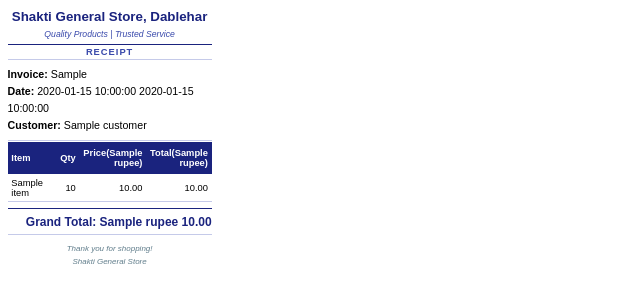
After one commit to MahajanMohit/Invoice_generator, a Flask app: template templates/print_receipt.html in a window 1280 px wide. The commit adds this page. Shown: the top 303 px of the page, without its empty margins (0-640 px from the left). Run offline with Flask 3, Linux system fonts and the light colour scheme; the template is opened without the code that fills it: most values are stand-ins (such as "Sample title", 1, 10 or a date in 2020).

Commit message:
Fix print margins, update store name, clean up modal labels
- Add HTML receipt page (/print-receipt/<invoice_no>) with CSS
  @page { size: 58mm auto; margin: 0mm } — eliminates all browser
  print margin issues; auto-triggers print dialog on load
- Store invoice items in new invoice_items table so HTML receipt
  can render full line-item detail
- Print button now opens HTML receipt instead of PDF
- Update store name to 'Shakti General Store, Dablehar' (header + receipt)
- Network pill shows shakti.local:5000 instead of IP
- Remove '52mm' from Print Receipt button label

Co-Authored-By: Claude Sonnet 4.6 <noreply@anthropic.com>

```diff
--- a/app.py
+++ b/app.py
@@ -74,6 +74,16 @@ def init_db():
                 created_at  TEXT    NOT NULL DEFAULT (datetime('now','localtime'))
             )
         """)
+        con.execute("""
+            CREATE TABLE IF NOT EXISTS invoice_items (
+                id          INTEGER PRIMARY KEY AUTOINCREMENT,
+                invoice_id  INTEGER NOT NULL REFERENCES invoices(id),
+                item_name   TEXT    NOT NULL,
+                qty         REAL    NOT NULL,
+                unit_price  REAL    NOT NULL,
+                total       REAL    NOT NULL
+            )
+        """)
         con.commit()
 
 def db_next_invoice_number():
@@ -82,15 +92,35 @@ def db_next_invoice_number():
     last_id = row[0] if row[0] else 0
     return f"SGS-{last_id + 1:03d}"
 
-def db_insert(invoice_no, date_col, time_col, day_col, customer, grand_total, pdf_rel):
+def db_insert(invoice_no, date_col, time_col, day_col, customer, grand_total, pdf_rel, items):
     with sqlite3.connect(DB_PATH) as con:
-        con.execute(
+        cur = con.execute(
             """INSERT INTO invoices
                (invoice_no, date, time, day, customer, grand_total, paid, balance, pdf_path)
                VALUES (?,?,?,?,?,?,'Paid',0,?)""",
             (invoice_no, date_col, time_col, day_col, customer, grand_total, pdf_rel),
         )
+        inv_id = cur.lastrowid
+        for it in items:
+            con.execute(
+                "INSERT INTO invoice_items (invoice_id, item_name, qty, unit_price, total) VALUES (?,?,?,?,?)",
+                (inv_id, it["item_name"], it["qty"], it["unit_price"], it["total"]),
+            )
         con.commit()
+
+def db_get_invoice(invoice_no):
+    with sqlite3.connect(DB_PATH) as con:
+        con.row_factory = sqlite3.Row
+        inv = con.execute(
+            "SELECT * FROM invoices WHERE invoice_no=? ORDER BY id DESC LIMIT 1", (invoice_no,)
+        ).fetchone()
+        if not inv:
+            return None, []
+        items = con.execute(
+            "SELECT item_name, qty, unit_price, total FROM invoice_items WHERE invoice_id=?",
+            (inv["id"],)
+        ).fetchall()
+    return dict(inv), [dict(r) for r in items]
 
 def db_list():
     with sqlite3.connect(DB_PATH) as con:
@@ -199,7 +229,7 @@ def generate():
 
     db_error = None
     try:
-        db_insert(invoice_no, date_col, time_col, day_col, customer_name, grand_total, rel_pdf)
+        db_insert(invoice_no, date_col, time_col, day_col, customer_name, grand_total, rel_pdf, items)
     except Exception as e:
         traceback.print_exc()
         db_error = str(e)
@@ -242,6 +272,14 @@ def serve_invoice(filename):
         download_name=os.path.basename(safe_path) if download else None,
     )
 
+@app.route("/print-receipt/<invoice_no>")
+def print_receipt(invoice_no):
+    """Serve an HTML receipt page sized for 58mm thermal printing — no browser margins."""
+    inv, items = db_get_invoice(invoice_no)
+    if not inv:
+        return "Invoice not found", 404
+    return render_template("print_receipt.html", inv=inv, items=items, rupee=RUPEE)
+
 @app.route("/invoices-list")
 def invoices_list():
     try:
@@ -283,7 +321,7 @@ def generate_receipt_pdf(path, invoice_no, customer_name, datetime_str, items, g
     s_foot  = ParagraphStyle("tf", fontName=FONT_ITALIC, fontSize=6,   alignment=TA_CENTER, leading=9,  textColor=colors.HexColor("#607d8b"))
 
     # Store header
-    story.append(Paragraph("Shakti General Store", s_head))
+    story.append(Paragraph("Shakti General Store, Dablehar", s_head))
     story.append(Spacer(1, 0.5 * mm))
     story.append(Paragraph("Quality Products | Trusted Service", s_sub))
     story.append(Spacer(1, 1 * mm))
--- a/templates/index.html
+++ b/templates/index.html
@@ -45,7 +45,7 @@
     <div class="header-inner">
       <div class="store-icon">🏪</div>
       <div>
-        <h1>Shakti General Store</h1>
+        <h1>Shakti General Store, Dablehar</h1>
         <p class="tagline">Quality Products | Trusted Service</p>
       </div>
       {% if local_ip %}
@@ -53,7 +53,7 @@
         <span class="network-pill-icon">📱</span>
         <div class="network-pill-text">
           <span class="network-pill-label">Open on phone</span>
-          <span class="network-pill-url">{{ local_ip }}:5000</span>
+          <span class="network-pill-url">shakti.local:5000</span>
         </div>
       </div>
       {% endif %}
@@ -164,7 +164,7 @@
           <path d="M6 18H4a2 2 0 0 1-2-2v-5a2 2 0 0 1 2-2h16a2 2 0 0 1 2 2v5a2 2 0 0 1-2 2h-2"/>
           <rect x="6" y="14" width="12" height="8"/>
         </svg>
-        Print Receipt (52mm)
+        Print Receipt
       </button>
       <div class="modal-footer">
         <button class="btn-close-modal" id="btnSkip">Close</button>
--- /dev/null
+++ b/templates/print_receipt.html
@@ -0,0 +1,156 @@
+<!DOCTYPE html>
+<html lang="en">
+<head>
+<meta charset="UTF-8">
+<title>Receipt {{ inv.invoice_no }}</title>
+<style>
+  /* ── Tell the browser: 58mm wide, auto height, zero margins ── */
+  @page {
+    size: 58mm auto;
+    margin: 0mm;
+  }
+
+  * { box-sizing: border-box; margin: 0; padding: 0; }
+
+  body {
+    font-family: Arial, sans-serif;
+    font-size: 8pt;
+    width: 58mm;
+    padding: 2mm 2mm 3mm 2mm;
+    background: #fff;
+    color: #000;
+  }
+
+  /* ── Header ── */
+  .store-name {
+    font-size: 10pt;
+    font-weight: bold;
+    text-align: center;
+    color: #1a237e;
+    line-height: 1.3;
+  }
+  .tagline {
+    font-size: 6.5pt;
+    text-align: center;
+    color: #3949ab;
+    font-style: italic;
+    margin-top: 1mm;
+  }
+  .divider {
+    border: none;
+    border-top: 1px solid #1a237e;
+    margin: 1.5mm 0 0.5mm;
+  }
+  .divider-thin {
+    border: none;
+    border-top: 0.5px solid #c5cae9;
+    margin: 0.5mm 0;
+  }
+  .receipt-label {
+    font-size: 7pt;
+    font-weight: bold;
+    text-align: center;
+    color: #3949ab;
+    letter-spacing: 1px;
+  }
+
+  /* ── Meta ── */
+  .meta { margin: 1.5mm 0; line-height: 1.6; }
+  .meta span { font-weight: bold; }
+
+  /* ── Items table ── */
+  table {
+    width: 100%;
+    border-collapse: collapse;
+    font-size: 7pt;
+  }
+  thead tr {
+    background: #1a237e;
+    color: #fff;
+  }
+  thead th {
+    padding: 1.5mm 1mm;
+    text-align: center;
+  }
+  tbody td {
+    padding: 1mm;
+    border-bottom: 0.3px solid #c5cae9;
+  }
+  tbody tr:nth-child(even) { background: #f5f5f5; }
+  .col-name  { text-align: left;  width: 42%; }
+  .col-qty   { text-align: right; width: 12%; }
+  .col-price { text-align: right; width: 23%; }
+  .col-total { text-align: right; width: 23%; }
+
+  /* ── Grand total ── */
+  .grand-total {
+    font-size: 9pt;
+    font-weight: bold;
+    text-align: right;
+    color: #1a237e;
+    margin-top: 1.5mm;
+  }
+
+  /* ── Footer ── */
+  .footer {
+    font-size: 6pt;
+    font-style: italic;
+    text-align: center;
+    color: #607d8b;
+    margin-top: 2mm;
+    line-height: 1.6;
+  }
+</style>
+</head>
+<body>
+
+  <div class="store-name">Shakti General Store, Dablehar</div>
+  <div class="tagline">Quality Products | Trusted Service</div>
+  <hr class="divider">
+  <div class="receipt-label">RECEIPT</div>
+  <hr class="divider-thin">
+
+  <div class="meta">
+    <div><span>Invoice:</span> {{ inv.invoice_no }}</div>
+    <div><span>Date:</span> {{ inv.date }} {{ inv.time }}</div>
+    <div><span>Customer:</span> {{ inv.customer }}</div>
+  </div>
+
+  <hr class="divider-thin">
+
+  <table>
+    <thead>
+      <tr>
+        <th class="col-name">Item</th>
+        <th class="col-qty">Qty</th>
+        <th class="col-price">Price({{ rupee }})</th>
+        <th class="col-total">Total({{ rupee }})</th>
+      </tr>
+    </thead>
+    <tbody>
+      {% for item in items %}
+      <tr>
+        <td class="col-name">{{ item.item_name }}</td>
+        <td class="col-qty">{{ item.qty }}</td>
+        <td class="col-price">{{ "%.2f"|format(item.unit_price) }}</td>
+        <td class="col-total">{{ "%.2f"|format(item.total) }}</td>
+      </tr>
+      {% endfor %}
+    </tbody>
+  </table>
+
+  <hr class="divider" style="margin-top:1.5mm;">
+  <div class="grand-total">Grand Total: {{ rupee }} {{ "%.2f"|format(inv.grand_total) }}</div>
+  <hr class="divider-thin" style="margin-top:1.5mm;">
+
+  <div class="footer">
+    Thank you for shopping!<br>
+    Shakti General Store
+  </div>
+
+<script>
+  // Auto-trigger print dialog as soon as the page loads
+  window.addEventListener("load", () => window.print());
+</script>
+</body>
+</html>
```
Also changed, not shown: static/script.js (+4 -3 lines).
